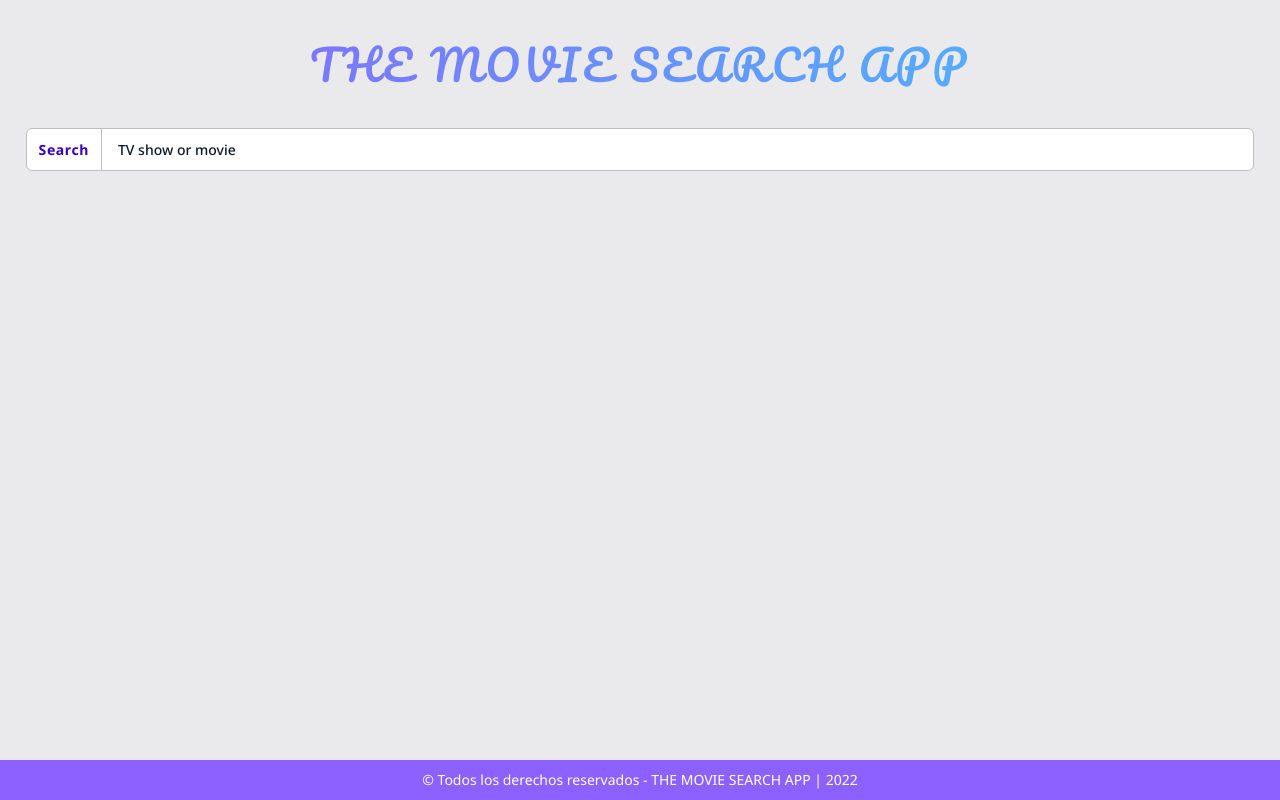
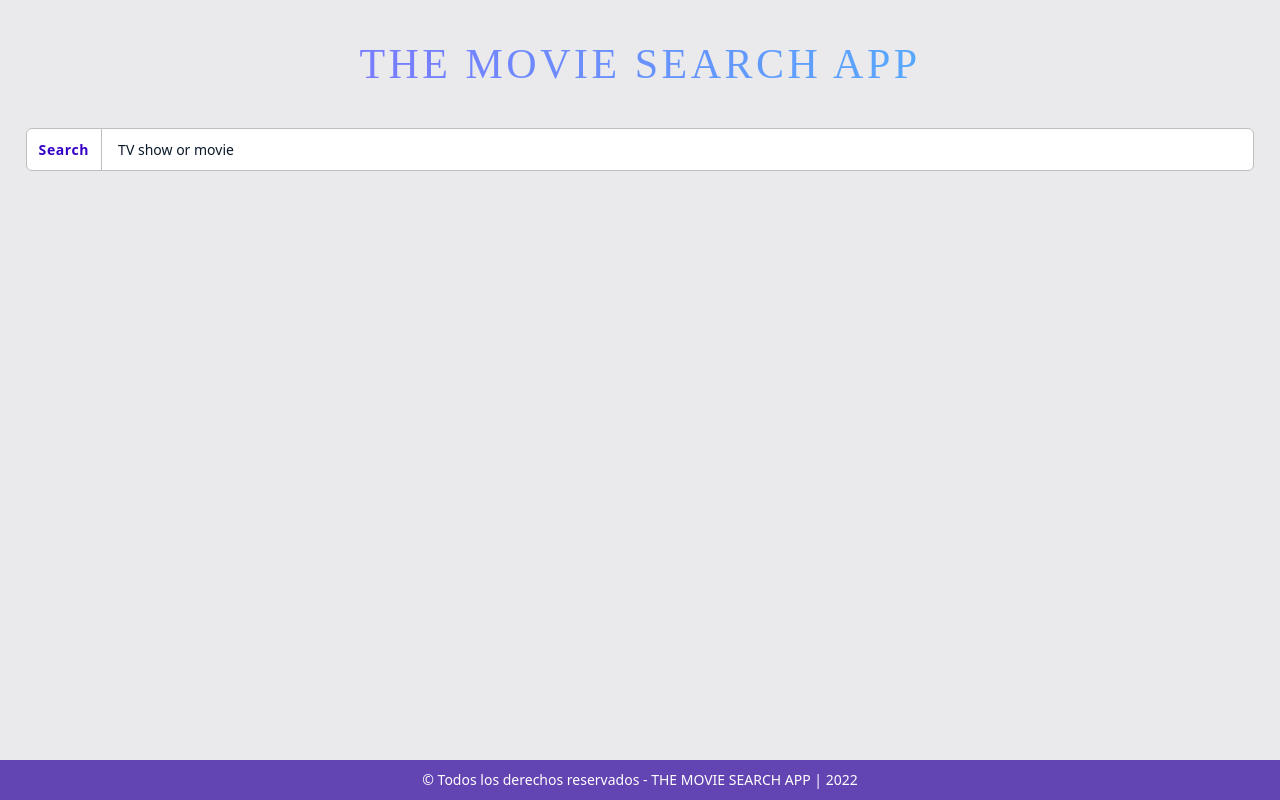
Before and after one commit to JhonAngulo/movie_search_technical_test, a React (Vite) app: page / in a window 1280 px wide. Built offline with nearby package versions, Linux system fonts and the light colour scheme.

Commit message:
add footer and Content-Security-Polic

```diff
--- a/index.html
+++ b/index.html
@@ -7,6 +7,8 @@
   <title>Movie Search | Technical Test</title>
   <link rel="icon" href="https://img.icons8.com/fluency/344/movie.png">
   <meta name="description" content="Movie Search App, Technical Test by Jhon Manuel Angulo Moncada">
+  <meta http-equiv="Content-Security-Policy"
+    content="default-src 'self'; style-src 'unsafe-inline' *.googleapis.com; font-src *.googleapis.com *.gstatic.com; img-src 'self' https://*; child-src 'none'; connect-src https://api.tvmaze.com:* ws://localhost:*;" />
 </head>
 
 <body>
--- a/src/containers/MainLayout/MainLayout.tsx
+++ b/src/containers/MainLayout/MainLayout.tsx
@@ -66,7 +66,9 @@ const MainLayout = (): JSX.Element => {
         <br />
       </div>
       <footer className="footer">
-        {`© Todos los derechos reservados - THE MOVIE SEARCH APP | ${new Date().getFullYear()}`}
+        <p className="footer__text">
+          {`© Todos los derechos reservados - THE MOVIE SEARCH APP | ${new Date().getFullYear()}`}
+        </p>
       </footer>
     </>
   )
--- a/src/styles/components/_layout.scss
+++ b/src/styles/components/_layout.scss
@@ -30,7 +30,7 @@
 }
 
 .footer {
-  background-color: $primary-color;
+  background-color: #6244b2;
   height: 40px;
   width: 100%;
   color: white;
--- a/src/styles/components/_showCard.scss
+++ b/src/styles/components/_showCard.scss
@@ -67,7 +67,6 @@
 
     @media (max-width: 800px) {
       display: grid;
-      rid-template-rows: 20px 32px 120px 20px;
       margin-top: 10px;
       border-top: 2px solid #d3d3d3;
       margin-left: 10px;
```
Also changed, not shown: 2 other files (tests, documents, lock files or other folders).
